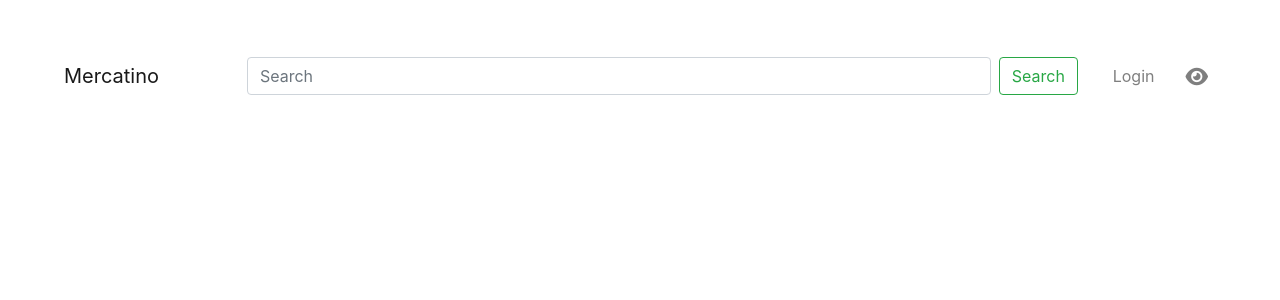
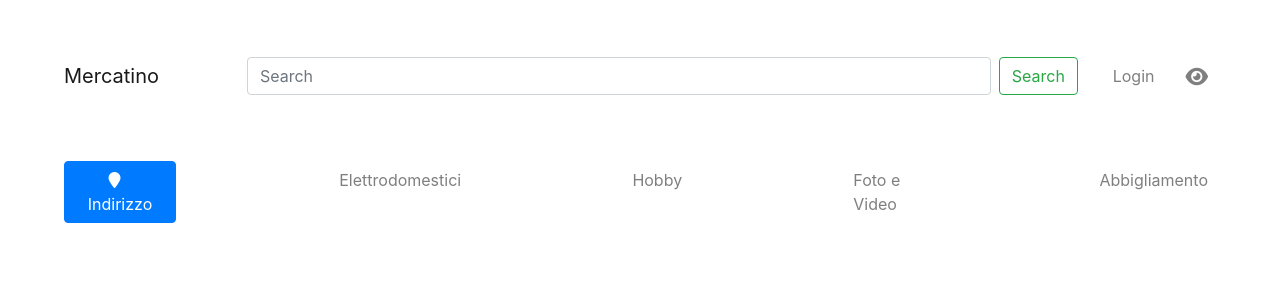
Before and after one commit to Laura-Moya/mercatino_online, a PHP site: page / in a window 1280 px wide. Shown: the top 300 px of the page. Run offline with PHP 8.4, Linux system fonts and the light colour scheme; some libraries are stand-ins or nearby versions.

Commit message:
Seconda righa con le categorie e il indirizzo (mezzo responsive)

```diff
--- a/index.html
+++ b/index.html
@@ -8,15 +8,16 @@
   <!-- Bootstrap -->
   <link rel="stylesheet" href="https://cdn.jsdelivr.net/npm/bootstrap@4.5.3/dist/css/bootstrap.min.css" integrity="sha384-TX8t27EcRE3e/ihU7zmQxVncDAy5uIKz4rEkgIXeMed4M0jlfIDPvg6uqKI2xXr2" crossorigin="anonymous">
   <!-- JS -->
-  <script src="https://ajax.googleapis.com/ajax/libs/jquery/3.2.1/jquery.min.js"></script>
-  <script src="https://maxcdn.bootstrapcdn.com/bootstrap/3.3.7/js/bootstrap.min.js"></script>
+  <script src="https://code.jquery.com/jquery-3.5.1.slim.min.js" integrity="sha384-DfXdz2htPH0lsSSs5nCTpuj/zy4C+OGpamoFVy38MVBnE+IbbVYUew+OrCXaRkfj" crossorigin="anonymous"></script>
+  <script src="https://cdn.jsdelivr.net/npm/popper.js@1.16.1/dist/umd/popper.min.js" integrity="sha384-9/reFTGAW83EW2RDu2S0VKaIzap3H66lZH81PoYlFhbGU+6BZp6G7niu735Sk7lN" crossorigin="anonymous"></script>
+  <script src="https://cdn.jsdelivr.net/npm/bootstrap@4.5.3/dist/js/bootstrap.min.js" integrity="sha384-w1Q4orYjBQndcko6MimVbzY0tgp4pWB4lZ7lr30WKz0vr/aWKhXdBNmNb5D92v7s" crossorigin="anonymous"></script>
   <!-- Font Awesome -->
   <script src="https://kit.fontawesome.com/d442b88e2f.js" crossorigin="anonymous"></script>
 </head>
 
 <body>
   <!-- Navbar -->
-  <nav class="navbar navbar-expand-lg navbar-light">
+  <nav class="navbar navbar-expand-sm navbar-light">
     <a class="navbar-brand" href="#">Mercatino</a>
     <button class="navbar-toggler" type="button" data-toggle="collapse" data-target="#navbarSupportedContent" aria-controls="navbarSupportedContent" aria-expanded="false" aria-label="Toggle navigation">
       <span class="navbar-toggler-icon"></span>
@@ -43,6 +44,32 @@
 
     </div>
   </nav>
+  <!-- Indirizzo e Categorie -->
+  <nav class="navbar navbar-expand-lg navbar-light">
+    <button class="btn btn-primary" type="button" name="button"><i class="fas fa-map-marker" style="margin-right: 0.7rem;"></i>Indirizzo</button>
+
+    <button class="navbar-toggler" type="button" data-toggle="collapse" data-target="#navbarSupportedContent1" aria-controls="navbarSupportedContent" aria-expanded="false" aria-label="Toggle navigation">
+      <span class="navbar-toggler-icon"></span>
+    </button>
+
+    <div class="collapse navbar-collapse" id="navbarSupportedContent1">
+      <ul class="navbar-nav">
+        <li class="nav-item second">
+          <a class="nav-link" href="#">Elettrodomestici</a>
+        </li>
+        <li class="nav-item second">
+          <a class="nav-link" href="#">Hobby</a>
+        </li>
+        <li class="nav-item second">
+          <a class="nav-link" href="#">Foto e Video</a>
+        </li>
+        <li class="nav-item second">
+          <a class="nav-link" href="#">Abbigliamento</a>
+        </li>
+      </ul>
+    </div>
+
+  </nav>
 
 </body>
 
--- a/style.css
+++ b/style.css
@@ -18,3 +18,7 @@
 .icon-eye {
   padding-left: 15px;
 }
+
+.second {
+  margin-left: 9.7rem;
+}
```
